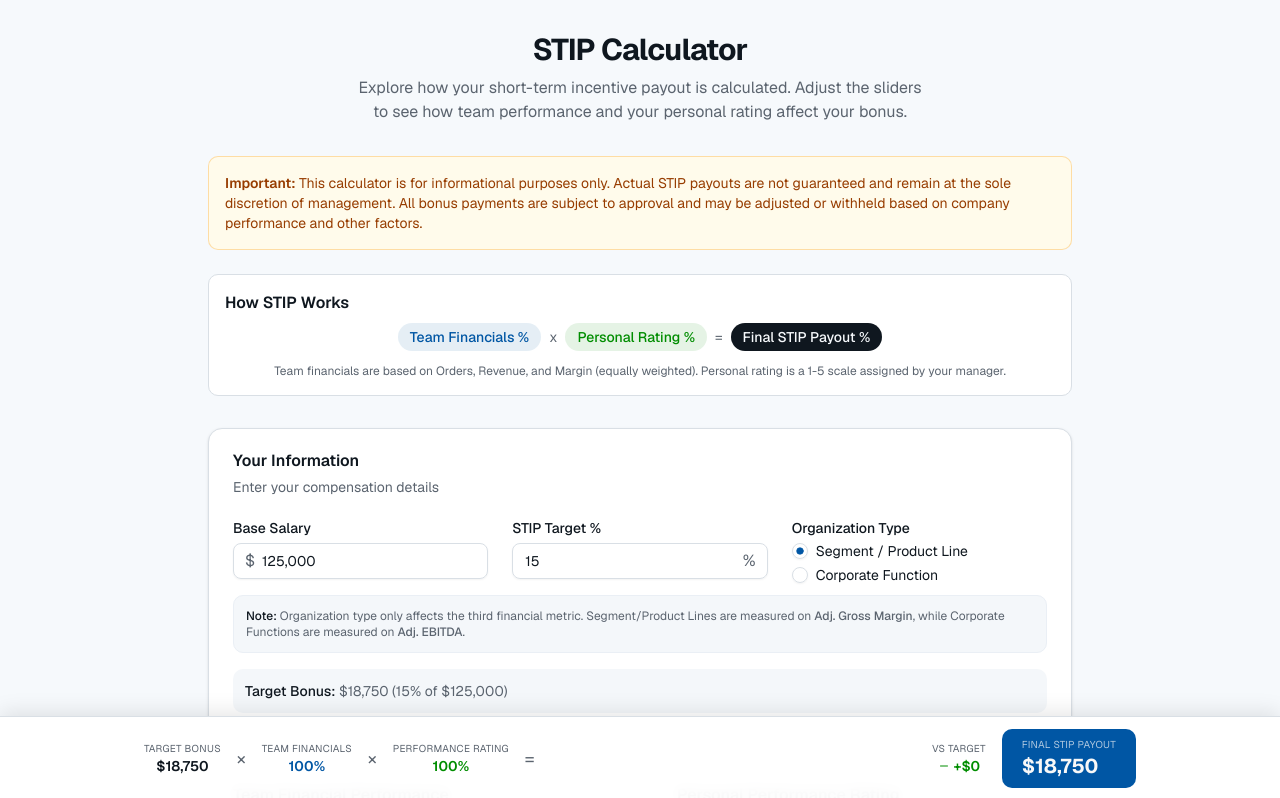
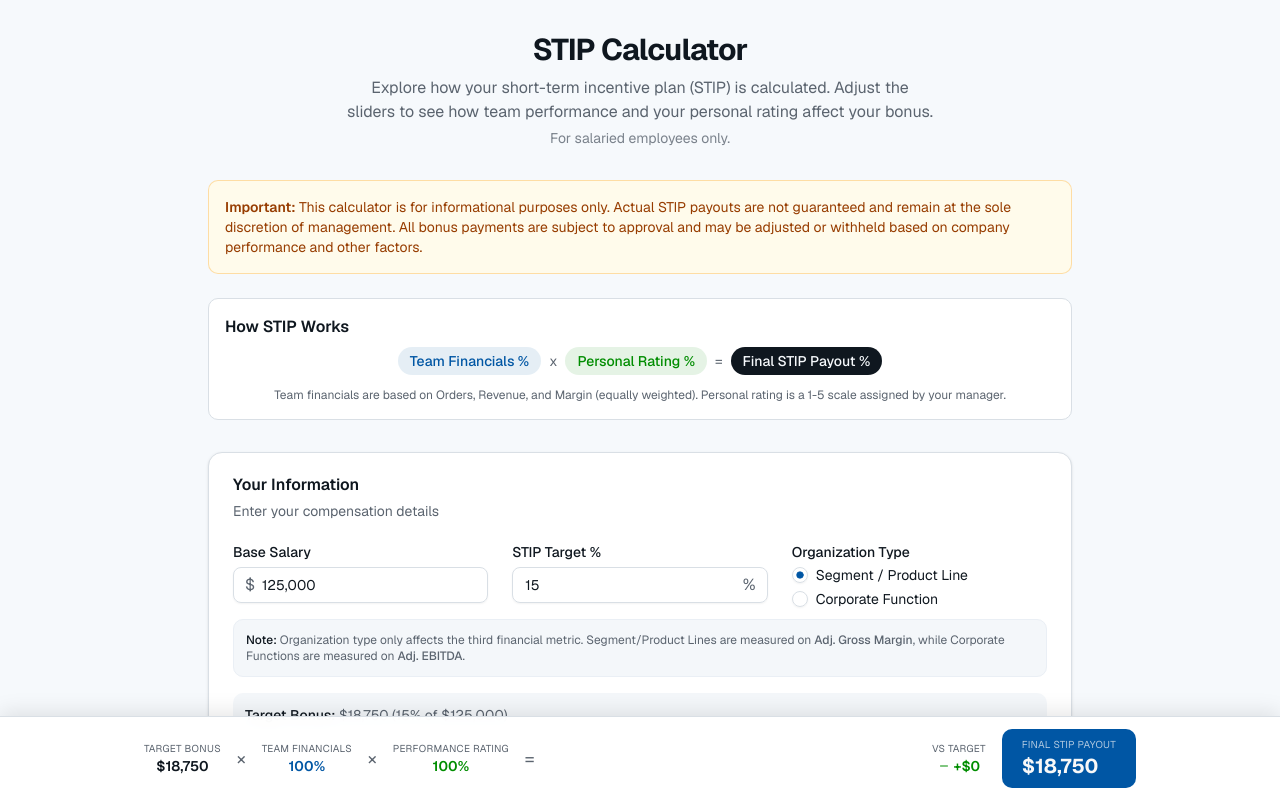
Before and after one commit to danackeret-cloud/v0-incentive-pay-dashboard-2, a Next.js app: page / in a window 1280 px wide. Shown: the top 798 px of the page. Built offline with nearby package versions, Linux system fonts and the light colour scheme.

Commit message:
feat: update subtitle to STIP and add salaried note
Modify subtitle and add note for salaried employees with subtle styling.

```diff
--- a/app/page.tsx
+++ b/app/page.tsx
@@ -10,8 +10,11 @@ export default function STIPCalculatorPage() {
             STIP Calculator
           </h1>
           <p className="mt-2 text-balance text-muted-foreground">
-            Explore how your short-term incentive payout is calculated. Adjust the sliders to see how
+            Explore how your short-term incentive plan (STIP) is calculated. Adjust the sliders to see how
             team performance and your personal rating affect your bonus.
+          </p>
+          <p className="mt-1 text-sm text-muted-foreground/80">
+            For salaried employees only.
           </p>
         </header>
 
```
